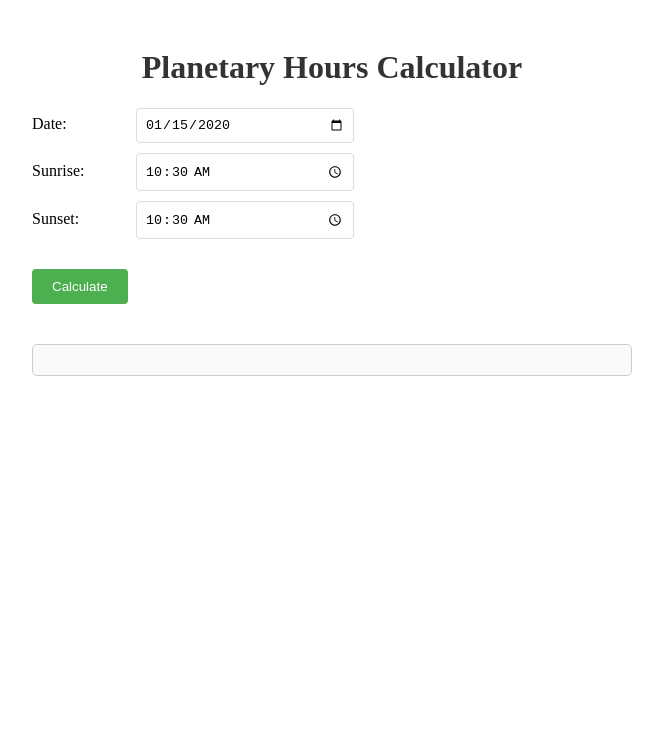
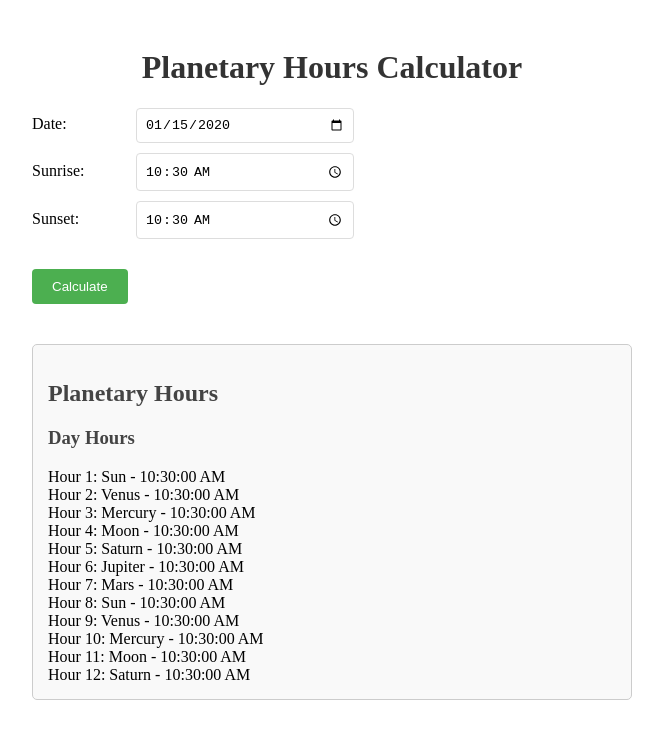
Before and after one commit to merliri-ma/planetary-hours-, a plain HTML site: page index.html in a window 1280 px wide. Both pictures are taken after typing "2020-01-15", "10:30", "10:30" into the empty fields and a click on the button "Calculate". Shown: the whole page, without its empty margins (308-971 px from the left). Drawn offline with Linux system fonts and the light colour scheme.

Commit message:
Add files via upload

```diff
--- a/index.html
+++ b/index.html
@@ -24,6 +24,41 @@
         <button onclick="calculateHours()">Calculate</button>
         <div id="results"></div>
     </div>
-    <script src="script.js"></script>
+
+    <script>
+        function calculateHours() {
+            const date = document.getElementById('date').value;
+            const sunrise = document.getElementById('sunrise').value;
+            const sunset = document.getElementById('sunset').value;
+
+            if (!date || !sunrise || !sunset) {
+                alert('Please fill in all fields');
+                return;
+            }
+
+            const sunriseTime = new Date(`${date} ${sunrise}`);
+            const sunsetTime = new Date(`${date} ${sunset}`);
+
+            const dayLength = (sunsetTime - sunriseTime) / 12;
+            const planets = ['Saturn', 'Jupiter', 'Mars', 'Sun', 'Venus', 'Mercury', 'Moon'];
+            const dayRulers = getDayRulers(date, planets);
+
+            let results = '<h2>Planetary Hours</h2>';
+            results += '<h3>Day Hours</h3>';
+
+            for (let i = 0; i < 12; i++) {
+                const hourStart = new Date(sunriseTime.getTime() + (dayLength * i));
+                results += `Hour ${i + 1}: ${dayRulers[i % 7]} - ${hourStart.toLocaleTimeString()}<br>`;
+            }
+
+            document.getElementById('results').innerHTML = results;
+        }
+
+        function getDayRulers(dateStr, planets) {
+            const date = new Date(dateStr);
+            const dayIndex = date.getDay();
+            return [...planets.slice(dayIndex), ...planets.slice(0, dayIndex)];
+        }
+    </script>
 </body>
 </html>
```
